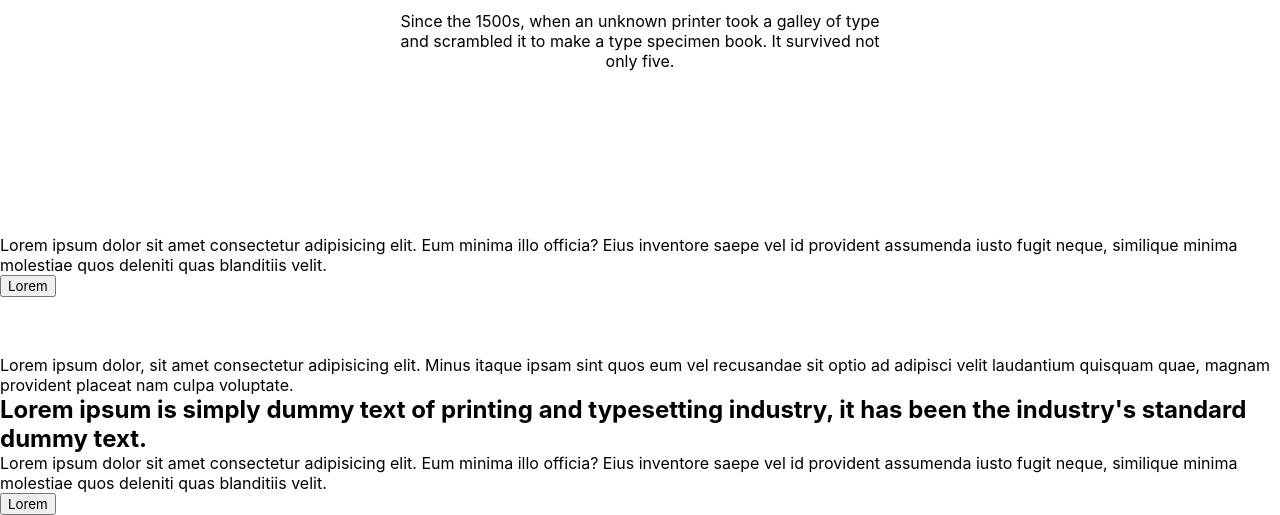
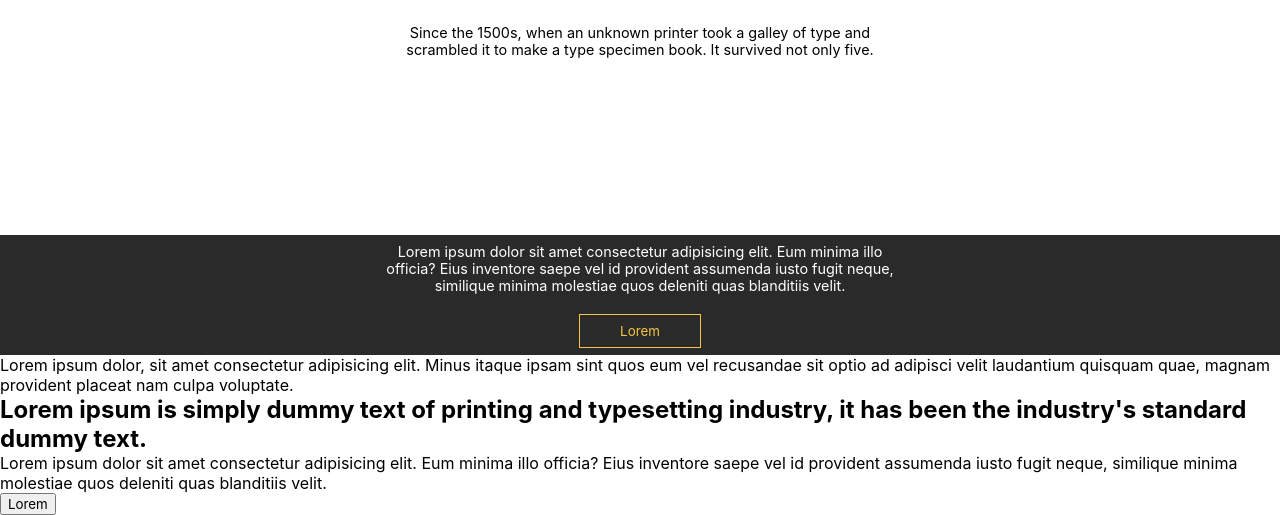
Before and after one commit to dujesa/Internship-9-Css-1, a plain HTML site: page index.html in a window 1280 px wide. Shown: the part 445-960 px from the top of the page. Drawn offline with Linux system fonts and the light colour scheme.

Commit message:
Finished styles for info wrapper, landing page sliced.

```diff
--- a/style.css
+++ b/style.css
@@ -51,11 +51,11 @@ body {
 }
 
 .navigation__item:hover {
-  color: #2e3e46;
+  color: #2a2a2a;
 }
 
 .navigation__item--primary:hover {
-  color: #2e3e46;
+  color: #2a2a2a;
 }
 
 .header {
@@ -75,9 +75,36 @@ body {
 
 .header__content {
   text-align: center;
-  width: 38%;
+  width: 40vw;
+  font-size: 90%;
 }
 
 .info {
   height: calc(15vh);
+  background-color: #2a2a2a;
+  display: flex;
+  flex-direction: column;
+  align-items: center;
+  justify-content: center;
 }
+
+.info__content {
+  color: #ffffff;
+  width: 40vw;
+  text-align: center;
+  font-size: 90%;
+}
+
+.info__button {
+  background-color: #2a2a2a;
+  color: #f7c545;
+  border: 1px solid #f7c545;
+  margin-top: 20px;
+  padding: 8px 40px;
+  cursor: pointer;
+}
+
+.info__button:hover {
+  border-color: #ffffff;
+  color: #ffffff;
+}
```
